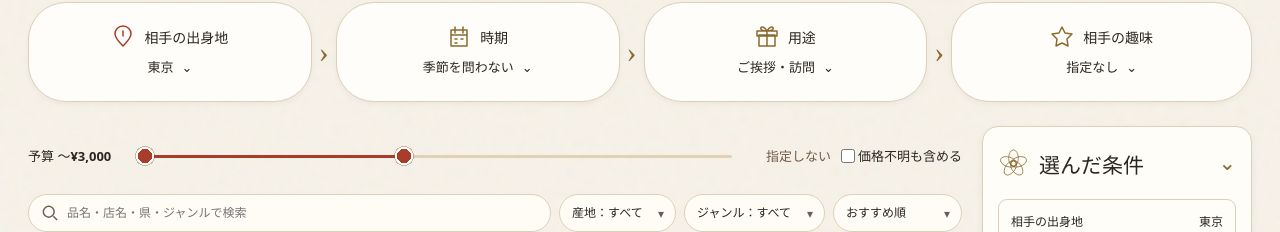
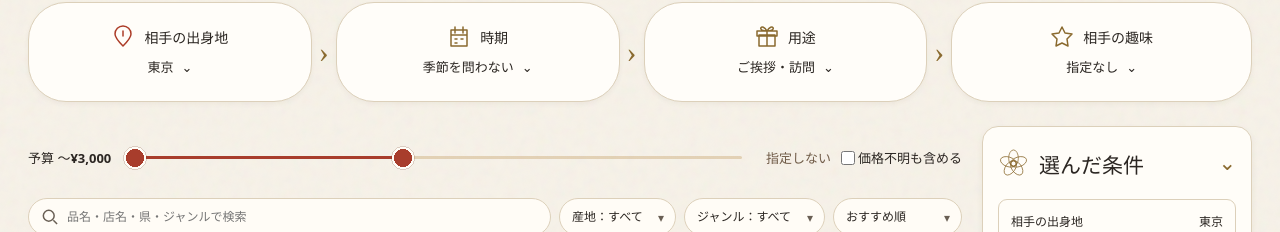
Before and after one commit to Fukuoka-desu/temiyage, a React (Vite) app: page / in a window 1280 px wide. Shown: the part 124-356 px from the top of the page. Built offline with nearby package versions, Linux system fonts and the light colour scheme.

Commit message:
予算スライダーのつまみと触れる範囲を大きく（PC24px/48px・スマホ28px/48px、中心ずれでも跳ねない）

```diff
--- a/src/BudgetRange.tsx
+++ b/src/BudgetRange.tsx
@@ -9,10 +9,19 @@ import {
   type Conditions,
 } from "./lib/score";
 
-export function budgetPosition(clientX: number, left: number, width: number) {
+export function budgetPosition(
+  clientX: number,
+  left: number,
+  width: number,
+  radius: number,
+) {
   return Math.max(
     0,
-    Math.min(budgetSteps.length - 1, ((clientX - left - 22) / Math.max(1, width - 44)) * (budgetSteps.length - 1)),
+    Math.min(
+      budgetSteps.length - 1,
+      ((clientX - left - radius) / Math.max(1, width - 2 * radius)) *
+        (budgetSteps.length - 1),
+    ),
   );
 }
 
@@ -29,6 +38,49 @@ export function budgetThumb(
   return distance < 0 ? 0 : 1;
 }
 
+// Coordinates stay unclamped here so grabs in the transparent end padding
+// retain their full offset. Only the final value is clamped by budgetPosition.
+export function budgetGrab(
+  lower: number,
+  upper: number,
+  x: number,
+  left: number,
+  width: number,
+  radius: number,
+  reach: number,
+  direction = 0,
+): { thumb: 0 | 1 | null; offset: number; jump: boolean } {
+  const span = Math.max(1, width - 2 * radius);
+  const center = (step: number) =>
+    left + radius + (step / (budgetSteps.length - 1)) * span;
+  const nearLower = Math.abs(x - center(lower)) <= reach;
+  const nearUpper = Math.abs(x - center(upper)) <= reach;
+  const thumb =
+    nearLower && nearUpper
+      ? direction < 0
+        ? 0
+        : direction > 0
+          ? 1
+          : null
+      : nearLower
+        ? 0
+        : nearUpper
+          ? 1
+          : budgetThumb(
+              lower,
+              upper,
+              budgetPosition(x, left, width, radius),
+              direction,
+            );
+  const jump = !nearLower && !nearUpper;
+  return {
+    thumb,
+    offset:
+      !jump && thumb !== null ? x - center(thumb === 0 ? lower : upper) : 0,
+    jump,
+  };
+}
+
 export function BudgetRange({
   conditions: c,
   onChange,
@@ -40,7 +92,13 @@ export function BudgetRange({
   const drag = useRef<{
     pointerId: number;
     startX: number;
-    position: number;
+    left: number;
+    width: number;
+    radius: number;
+    reach: number;
+    lower: number;
+    upper: number;
+    offset: number;
     thumb: 0 | 1 | null;
   } | null>(null);
   const [lo, hi] = budgetRange(c);
@@ -61,7 +119,9 @@ export function BudgetRange({
     onChange(
       rangeConditions(
         c,
-        budgetSteps[index === 0 ? Math.min(value, upper, budgetSteps.length - 2) : lower],
+        budgetSteps[
+          index === 0 ? Math.min(value, upper, budgetSteps.length - 2) : lower
+        ],
         budgetSteps[index === 1 ? Math.max(value, lower) : upper],
       ),
     );
@@ -78,37 +138,72 @@ export function BudgetRange({
           if (!e.isPrimary || e.button !== 0 || drag.current) return;
           e.preventDefault();
           const rect = e.currentTarget.getBoundingClientRect();
-          const position = budgetPosition(e.clientX, rect.left, rect.width);
-          const thumb = budgetThumb(lower, upper, position);
+          const css = getComputedStyle(e.currentTarget);
+          const radius = parseFloat(css.getPropertyValue("--budget-radius"));
+          const reach = parseFloat(css.getPropertyValue("--budget-reach"));
+          const { thumb, offset, jump } = budgetGrab(
+            lower,
+            upper,
+            e.clientX,
+            rect.left,
+            rect.width,
+            radius,
+            reach,
+          );
           drag.current = {
             pointerId: e.pointerId,
             startX: e.clientX,
-            position,
+            left: rect.left,
+            width: rect.width,
+            radius,
+            reach,
+            lower,
+            upper,
+            offset,
             thumb,
           };
           e.currentTarget.setPointerCapture(e.pointerId);
           if (thumb !== null) {
             e.currentTarget.querySelectorAll("input")[thumb].focus();
-            update(thumb, Math.round(position));
+            if (jump)
+              update(
+                thumb,
+                Math.round(
+                  budgetPosition(e.clientX, rect.left, rect.width, radius),
+                ),
+              );
           }
         }}
         onPointerMove={(e) => {
           const active = drag.current;
           if (!active || active.pointerId !== e.pointerId) return;
           if (active.thumb === null) {
-            active.thumb = budgetThumb(
-              lower,
-              upper,
-              active.position,
+            const grab = budgetGrab(
+              active.lower,
+              active.upper,
+              active.startX,
+              active.left,
+              active.width,
+              active.radius,
+              active.reach,
               e.clientX - active.startX,
             );
+            active.thumb = grab.thumb;
+            active.offset = grab.offset;
             if (active.thumb === null) return;
             e.currentTarget.querySelectorAll("input")[active.thumb].focus();
           }
           const rect = e.currentTarget.getBoundingClientRect();
           update(
             active.thumb,
-            Math.round(budgetPosition(e.clientX, rect.left, rect.width)),
+            Math.round(
+              budgetPosition(
+                e.clientX - active.offset,
+                rect.left,
+                rect.width,
+                active.radius,
+              ),
+            ),
           );
         }}
         onPointerUp={(e) => {
--- a/src/styles.css
+++ b/src/styles.css
@@ -1296,19 +1296,21 @@ input[type="checkbox"] {
   font-weight: 700;
 }
 .budget-sliders {
+  --budget-radius: 12px;
+  --budget-reach: 20px;
   position: relative;
   flex: 1;
   min-width: 100px;
-  height: 44px;
+  height: 48px;
   touch-action: none;
   cursor: grab;
 }
 .budget-sliders::before {
   content: "";
   position: absolute;
-  left: 22px;
-  right: 22px;
-  top: 21px;
+  left: var(--budget-radius);
+  right: var(--budget-radius);
+  top: calc(50% - 1.5px);
   height: 3px;
   border-radius: 3px;
   background: linear-gradient(
@@ -1327,7 +1329,7 @@ input[type="checkbox"] {
   position: absolute;
   inset: 0;
   width: 100%;
-  height: 44px;
+  height: 100%;
   margin: 0;
   padding: 0;
   background: transparent;
@@ -1336,30 +1338,30 @@ input[type="checkbox"] {
 }
 .budget-sliders input::-webkit-slider-thumb {
   appearance: none;
-  width: 44px;
-  height: 44px;
+  width: calc(2 * var(--budget-radius));
+  height: calc(2 * var(--budget-radius));
   border: 0;
   background: radial-gradient(
     circle,
-    #a83d2c 0 7px,
-    #fffdf7 7px 9px,
-    #75422e55 9px 10px,
-    transparent 10px
+    #a83d2c 0 calc(var(--budget-radius) - 3px),
+    #fffdf7 calc(var(--budget-radius) - 3px) calc(var(--budget-radius) - 1px),
+    #75422e33 calc(var(--budget-radius) - 1px) var(--budget-radius),
+    transparent var(--budget-radius)
   );
   pointer-events: none;
   cursor: grab;
   touch-action: none;
 }
 .budget-sliders input::-moz-range-thumb {
-  width: 44px;
-  height: 44px;
+  width: calc(2 * var(--budget-radius));
+  height: calc(2 * var(--budget-radius));
   border: 0;
   background: radial-gradient(
     circle,
-    #a83d2c 0 7px,
-    #fffdf7 7px 9px,
-    #75422e55 9px 10px,
-    transparent 10px
+    #a83d2c 0 calc(var(--budget-radius) - 3px),
+    #fffdf7 calc(var(--budget-radius) - 3px) calc(var(--budget-radius) - 1px),
+    #75422e33 calc(var(--budget-radius) - 1px) var(--budget-radius),
+    transparent var(--budget-radius)
   );
   pointer-events: none;
   cursor: grab;
@@ -1373,22 +1375,20 @@ input[type="checkbox"] {
   z-index: 3 !important;
 }
 .budget-sliders input:focus-visible::-webkit-slider-thumb {
-  background: radial-gradient(
-    circle,
-    #a83d2c 0 7px,
-    #fffdf7 7px 9px,
-    #a83d2c66 9px 12px,
-    transparent 12px
-  );
+  outline: 2px solid #a83d2c66;
+  outline-offset: 2px;
+  border-radius: 50%;
 }
 .budget-sliders input:focus-visible::-moz-range-thumb {
-  background: radial-gradient(
-    circle,
-    #a83d2c 0 7px,
-    #fffdf7 7px 9px,
-    #a83d2c66 9px 12px,
-    transparent 12px
-  );
+  outline: 2px solid #a83d2c66;
+  outline-offset: 2px;
+  border-radius: 50%;
+}
+@media (max-width: 640px), (pointer: coarse) {
+  .budget-sliders {
+    --budget-radius: 14px;
+    --budget-reach: 24px;
+  }
 }
 .budget-actions {
   display: flex;
@@ -1446,6 +1446,8 @@ input[type="checkbox"] {
   .budget-sliders {
     grid-column: 1 / -1;
     grid-row: 2;
+    margin-top: -2px;
+    margin-bottom: -2px;
   }
   .budget-control + .filter-box {
     padding-top: 8px;
```
Also changed, not shown: 1 other file (tests, documents, lock files or other folders).
